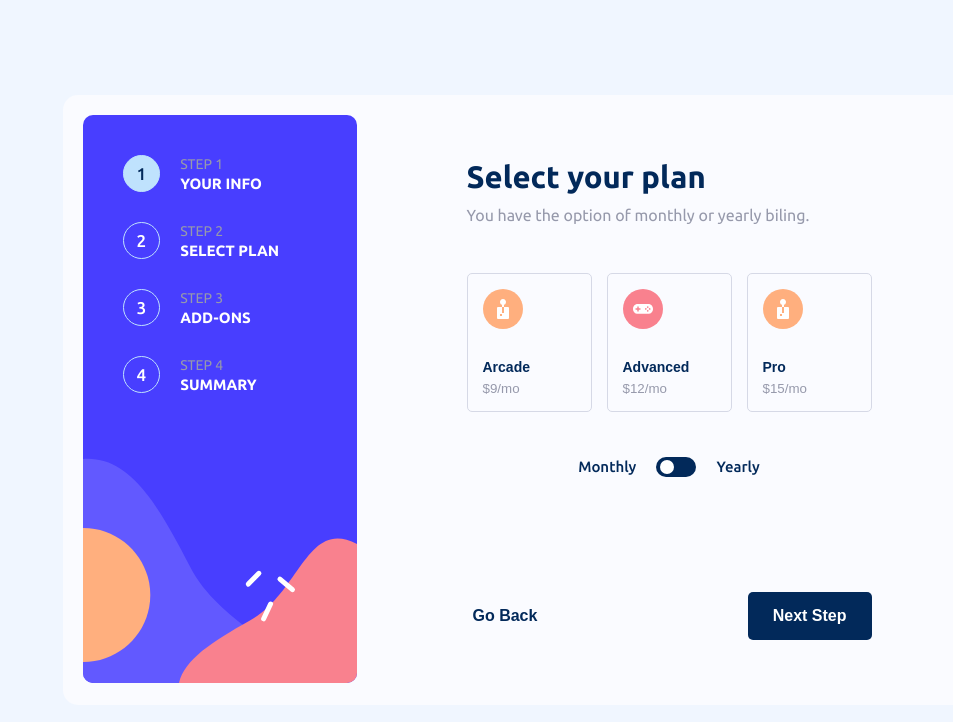
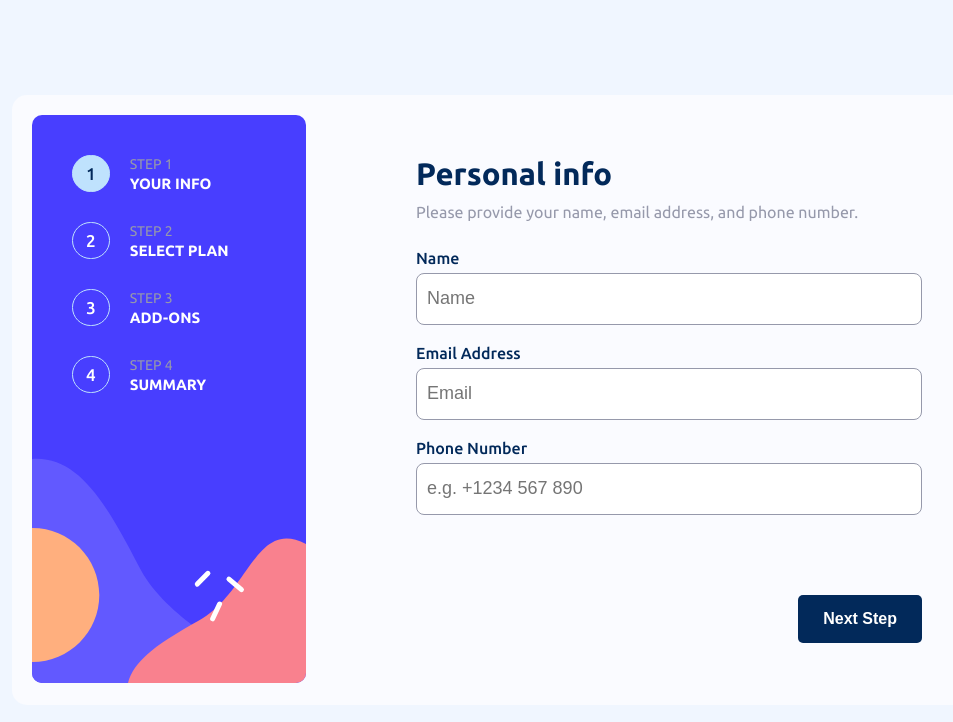
Before and after one commit to LaimaJan/multi-step-form, a React (Vite) app: page / in a window 1280 px wide. Shown: the top 722 px of the page, without its empty margins (108-1061 px from the left). Built offline with nearby package versions, Linux system fonts and the light colour scheme.

Commit message:
added a router for the form

```diff
--- a/package.json
+++ b/package.json
@@ -11,7 +11,8 @@
   },
   "dependencies": {
     "react": "^18.2.0",
-    "react-dom": "^18.2.0"
+    "react-dom": "^18.2.0",
+    "react-router-dom": "^6.18.0"
   },
   "devDependencies": {
     "@types/react": "^18.2.15",
--- a/src/app/App.css
+++ b/src/app/App.css
@@ -6,8 +6,18 @@
 	align-items: center;
 }
 
-.Form {
+.App {
+	background-color: var(--alabaster);
+	max-width: 1000px;
+	width: 100%;
+	max-height: 570px;
+	height: 100%;
+
 	display: flex;
+	flex-direction: row;
+	justify-content: center;
 	align-items: center;
-	justify-content: center;
+
+	padding: 20px;
+	border-radius: var(--border-radius);
 }
--- a/src/app/App.jsx
+++ b/src/app/App.jsx
@@ -1,14 +1,20 @@
-// import { useState } from 'react';
+import { Routes, Route } from 'react-router-dom';
+
 import FirstStep from '../components/FirstStep/FirstStep';
 import SecondStep from '../components/SecondStep/SecondStep';
-
+import SideBar from '../components/SideBar/SideBar';
 import './App.css';
 
 export default function App() {
+	// You can add the current step state if needed
+
 	return (
-		<div className="Form">
-			{/* <FirstStep /> */}
-			<SecondStep />
+		<div className="App">
+			<SideBar />
+			<Routes>
+				<Route path="/" element={<FirstStep />} />
+				<Route path="/step2" element={<SecondStep />} />
+			</Routes>
 		</div>
 	);
 }
--- a/src/components/FirstStep/FirstStep.css
+++ b/src/components/FirstStep/FirstStep.css
@@ -1,19 +1,3 @@
-.card.personal-info-card {
-	background-color: var(--alabaster);
-	max-width: 1200px;
-	width: 100%;
-	max-height: 700px;
-	height: 100%;
-
-	display: flex;
-	flex-direction: row;
-	justify-content: center;
-	align-items: center;
-
-	padding: 20px;
-	border-radius: var(--border-radius);
-}
-
 .form-buttons-container {
 	display: flex;
 	flex-direction: column;
@@ -76,10 +60,11 @@
 	max-height: 73px;
 }
 
-.alert {
-	display: none;
+.email-alert-hidden,
+.name-alert-hidden,
+.phone-alert-hidden {
 	color: var(--strawberry-red);
-	font-weight: 600;
+	font-weight: 500;
 }
 
 .labels-inputs input {
@@ -101,7 +86,9 @@
 	font-weight: 500;
 }
 
-.labels-inputs .on-alert {
+.labels-inputs .name-alert,
+.labels-inputs .email-alert,
+.labels-inputs .phone-alert {
 	border: 1px solid var(--strawberry-red);
 }
 
@@ -119,6 +106,15 @@
 	font-size: 16px;
 }
 
+a {
+	text-decoration: none;
+	color: var(--white);
+}
+
+.disabled-link {
+	pointer-events: none;
+}
+
 /* STEPS CONTAINER CSS */
 
 .first-step-container .step-round-number {
--- a/src/components/FirstStep/FirstStep.jsx
+++ b/src/components/FirstStep/FirstStep.jsx
@@ -1,11 +1,50 @@
 import './FirstStep.css';
-import FormStepsSideBar from '../FormStepsSideBar/FormStepsSideBar';
+import { Link } from 'react-router-dom';
+import { useState } from 'react';
 
 export default function FirstStep() {
+	const [name, setName] = useState('');
+	const [email, setEmail] = useState('');
+	const [phone, setPhone] = useState('');
+	const [nameAlert, setNameAlert] = useState(false);
+	const [emailAlert, setEmailAlert] = useState(false);
+	const [phoneAlert, setPhoneAlert] = useState(false);
+
+	const handleNameChange = (e) => {
+		const nameValue = e.target.value;
+		setName(nameValue);
+
+		if (!nameValue.trim()) {
+			setNameAlert(true);
+		} else {
+			setNameAlert(false);
+		}
+	};
+
+	const handleEmailChange = (e) => {
+		const emailValue = e.target.value;
+		setEmail(emailValue);
+
+		if (!emailValue.includes('@')) {
+			setEmailAlert(true);
+		} else {
+			setEmailAlert(false);
+		}
+	};
+
+	const handlePhoneChange = (e) => {
+		const phoneValue = e.target.value;
+		setPhone(phoneValue);
+
+		if (!phoneValue.trim()) {
+			setPhoneAlert(true);
+		} else {
+			setPhoneAlert(false);
+		}
+	};
+
 	return (
 		<>
-			<div className="card personal-info-card">
-				<FormStepsSideBar className={'first-step'} />
 			<div className="form-buttons-container">
 				<div className="personal-info-form">
 					<div className="info">
@@ -18,46 +57,76 @@ export default function FirstStep() {
 						<div className="labels-inputs">
 							<div className="label-alert-container">
 								<label>Name</label>
-									<p className="name-alert alert">This field is required</p>
+								{nameAlert ? (
+									<p className="name-alert-hidden show">
+										This field is required
+									</p>
+								) : (
+									''
+								)}
 							</div>
 							<input
-									// className="on-alert"
+								className={`${nameAlert === true ? 'name-alert' : ''}`}
 								type="text"
 								name="name"
 								placeholder="Name"
+								value={name}
+								onChange={handleNameChange}
 							/>
 						</div>
 
 						<div className="labels-inputs">
 							<div className="label-alert-container">
 								<label>Email Address</label>
-									<p className="name-alert alert">This field is required</p>
+								{emailAlert ? (
+									<p className="email-alert-hidden show">
+										This field is required
+									</p>
+								) : (
+									''
+								)}
 							</div>
 							<input
-									// className="on-alert"
+								className={`${emailAlert === true ? 'email-alert' : ''}`}
 								type="email"
 								name="email"
 								placeholder="Email"
+								value={email}
+								onChange={handleEmailChange}
 							/>
 						</div>
 
 						<div className="labels-inputs">
 							<div className="label-alert-container">
-									<label> Phone Number</label>
-									<p className="name-alert alert">This field is required</p>
+								<label>Phone Number</label>
+								{phoneAlert ? (
+									<p className="phone-alert-hidden show">
+										This field is required
+									</p>
+								) : (
+									''
+								)}
 							</div>
 							<input
-									// className="on-alert"
+								className={`${phoneAlert === true ? 'phone-alert' : ''}`}
 								type="tel"
 								name="phone"
 								placeholder="e.g. +1234 567 890"
+								value={phone}
+								onChange={handlePhoneChange}
 							/>
 						</div>
 					</div>
 				</div>
 				<div className="form-buttons">
-						<button className="next-button">Next Step</button>
-					</div>
+					<button className="next-button">
+						<Link
+							to={'/step2'}
+							className={name && email && phone ? '' : 'disabled-link'}
+						>
+							Next Step
+						</Link>
+					</button>
 				</div>
 			</div>
 		</>
--- a/src/components/SecondStep/SecondStep.css
+++ b/src/components/SecondStep/SecondStep.css
@@ -1,24 +1,9 @@
-.select-plan-card {
-	background-color: var(--alabaster);
-	max-width: 1200px;
-	width: 100%;
-	max-height: 700px;
-	height: 100%;
-
-	display: flex;
-	flex-direction: row;
-	justify-content: center;
-	align-items: center;
-
-	padding: 20px;
-	border-radius: var(--border-radius);
-}
-
 .select-plan-container {
 	display: flex;
 	flex-direction: column;
 	justify-content: space-between;
 	padding: 0 110px;
+	max-height: 487px;
 	max-width: 600px;
 	width: 100%;
 }
@@ -33,7 +18,7 @@
 	justify-content: center;
 	align-items: center;
 	gap: 30px;
-	margin-bottom: 20px;
+	height: 300px;
 }
 
 .options {
@@ -57,12 +42,9 @@
 	gap: 30px;
 }
 
-.options button:active {
-	border: 1px solid var(--purplish-blue);
-}
-
-.options button:hover {
-	border: 1px solid var(--purplish-blue);
+.options button:hover,
+.options button:focus {
+	border: 2px solid var(--purplish-blue); /* Change this color to your desired outline color */
 }
 
 .plan-options .plan-info {
@@ -84,6 +66,10 @@
 .plan-info .plan-yearly-deal {
 	color: var(--marine-blue);
 	display: none;
+}
+
+.plan-info .plan-yearly-deal.show {
+	display: block;
 }
 
 .toggle-switch {
@@ -153,6 +139,16 @@
 	display: flex;
 	flex-direction: row;
 	justify-content: space-between;
+	margin-top: 20px;
+}
+
+a {
+	text-decoration: none;
+	color: var(--marine-blue);
+}
+
+.next-button a {
+	color: var(--white);
 }
 
 .go-back-button {
--- a/src/components/SecondStep/SecondStep.jsx
+++ b/src/components/SecondStep/SecondStep.jsx
@@ -3,17 +3,18 @@ import './SecondStep.css';
 import ArcadeIcon from '../../assets/images/icon-arcade.svg';
 import AdvancedIcon from '../../assets/images/icon-advanced.svg';
 import ProIcon from '../../assets/images/icon-pro.svg';
-
-import FormStepsSideBar from '../FormStepsSideBar/FormStepsSideBar';
+import { Link } from 'react-router-dom';
 
 export default function SecondStep() {
 	const [selectedOption, setSelectedOption] = useState('Monthly');
-	console.log(selectedOption);
-
-	const handleToggleChange = (event) => {
-		const newValue = event.target.checked ? 'Yearly' : 'Monthly';
-		setSelectedOption(newValue);
-	};
+	const [planChosen, setPlanChosen] = useState({
+		id: '',
+		planName: '',
+		planPricingMonth: '',
+		planPricingYearly: '',
+		planYearlyDeal: '',
+		monthlyOrYearly: '',
+	});
 
 	const planOptions = [
 		{
@@ -42,10 +43,36 @@ export default function SecondStep() {
 		},
 	];
 
+	console.log(planChosen);
+
+	const handleToggleChange = (event) => {
+		const newValue = event.target.checked ? 'Yearly' : 'Monthly';
+		setSelectedOption(newValue);
+	};
+
+	const selectPlan = (plan) => {
+		if (selectedOption === 'Monthly') {
+			setPlanChosen({
+				...planChosen,
+				id: plan.id,
+				planName: plan.planName,
+				planPricingMonth: plan.planPricingMonth,
+				monthlyOrYearly: selectedOption,
+			});
+		} else {
+			setPlanChosen({
+				...planChosen,
+				id: plan.id,
+				planName: plan.planName,
+				planPricingYearly: plan.planPricingYearly,
+				planYearlyDeal: plan.planYearlyDeal,
+				monthlyOrYearly: selectedOption,
+			});
+		}
+	};
+
 	return (
 		<>
-			<div className="card select-plan-card">
-				<FormStepsSideBar className={'second-step'} />
 			<div className="select-plan-container">
 				<div className="info">
 					<p className="heading">Select your plan</p>
@@ -57,12 +84,23 @@ export default function SecondStep() {
 					<div className="options">
 						{planOptions.map((plan) => {
 							return (
-									<button key={plan.id}>
+								<button key={plan.id} onClick={() => selectPlan(plan)}>
 									<img src={plan.planIcon} alt="plan-icon" />
 									<div className="plan-info">
 										<p className="plan-name">{plan.planName}</p>
-											<p className="plan-pricing">{plan.planPricingMonth}</p>
-											<p className="plan-yearly-deal">{plan.planYearlyDeal}</p>
+										<p className="plan-pricing">
+											{selectedOption === 'Yearly'
+												? plan.planPricingYearly
+												: plan.planPricingMonth}
+										</p>
+
+										<p
+											className={`plan-yearly-deal ${
+												selectedOption === 'Yearly' ? 'show' : ''
+											}`}
+										>
+											{plan.planYearlyDeal}
+										</p>
 									</div>
 								</button>
 							);
@@ -79,10 +117,13 @@ export default function SecondStep() {
 					</div>
 				</div>
 				<div className="plan-buttons">
-						<button className="go-back-button">Go Back</button>
+					<button className="go-back-button">
+						<Link to={'/'}>Go Back</Link>
+					</button>
 
-						<button className="next-button">Next Step</button>
-					</div>
+					<button className="next-button">
+						<Link to={'/step3'}>Next Step</Link>
+					</button>
 				</div>
 			</div>
 		</>
--- a/src/components/FormStepsSideBar/FormStepsSideBar.jsx
+++ b/src/components/SideBar/SideBar.jsx
@@ -1,8 +1,8 @@
-import './FormStepsSideBar.css';
+import './SideBar.css';
 import PropTypes from 'prop-types';
 import SideBarBackgroundDesktop from '../../assets/images/bg-sidebar-desktop.svg';
 
-export default function FormStepsSideBar({ className }) {
+export default function SideBar({ className }) {
 	return (
 		<div className={`form-steps-side ${className}`}>
 			<img src={SideBarBackgroundDesktop} alt="side-bar-background-img" />
@@ -48,6 +48,6 @@ export default function FormStepsSideBar({ className }) {
 	);
 }
 
-FormStepsSideBar.propTypes = {
+SideBar.propTypes = {
 	className: PropTypes.string,
 };
--- a/src/main.jsx
+++ b/src/main.jsx
@@ -2,9 +2,12 @@ import React from 'react';
 import ReactDOM from 'react-dom/client';
 import App from '../src/app/App';
 import './index.css';
+import { BrowserRouter } from 'react-router-dom';
 
 ReactDOM.createRoot(document.getElementById('root')).render(
 	<React.StrictMode>
-		<App />
+		<BrowserRouter>
+			<App />
+		</BrowserRouter>
 	</React.StrictMode>
 );
```
Also changed, not shown: src/components/SideBar/SideBar.css (renamed from src/components/FormStepsSideBar/FormStepsSideBar.css), 1 other file (tests, documents, lock files or other folders). Lines whose indentation alone changed are shown as unchanged.
